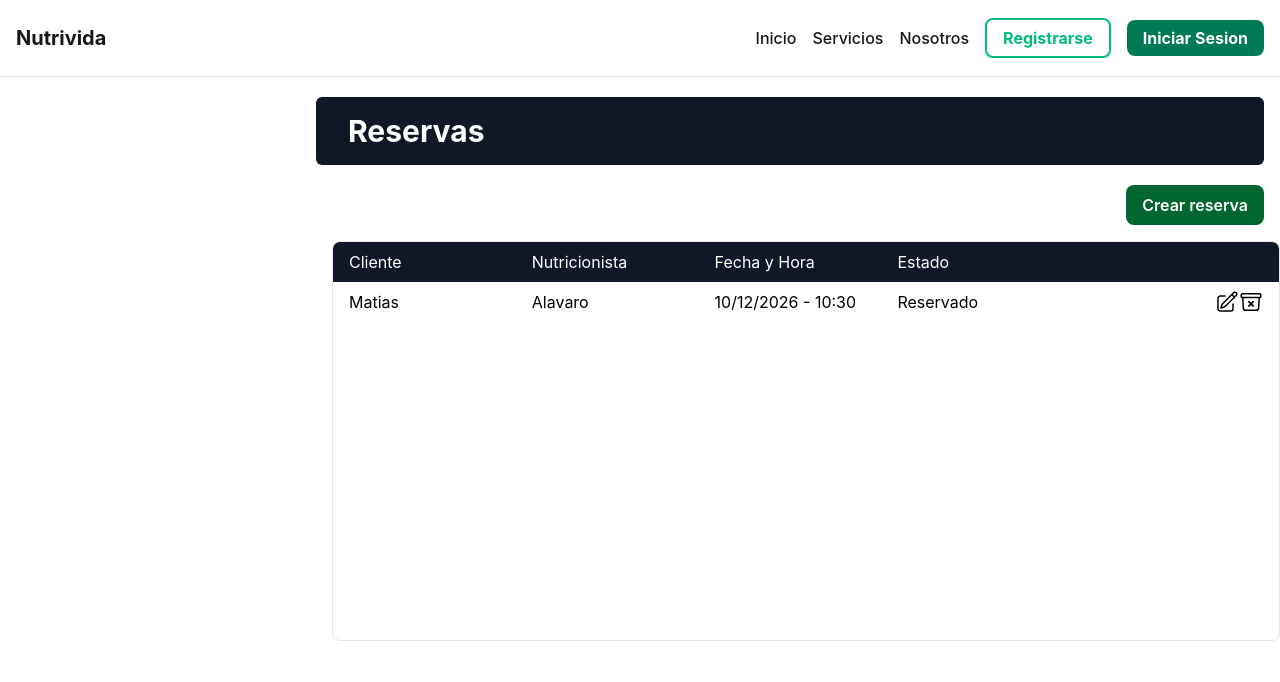
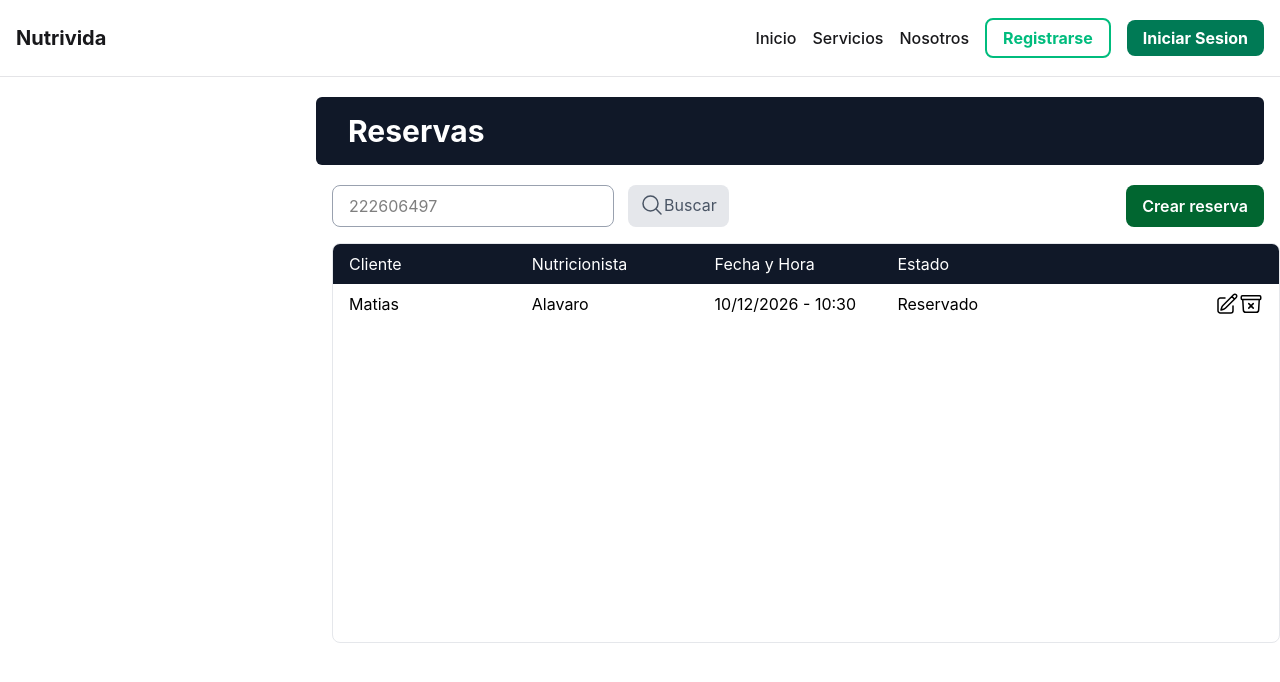
Before and after one commit to macayul-boop/Nutrivida, a React (Vite) app in the folder nutrivida/: page /secretario/reserva in a window 1280 px wide. Shown: the top 682 px of the page. Built offline with nearby package versions, Linux system fonts and the light colour scheme.

Commit message:
Se agrego funcionalidad para buscar reservas cliente

```diff
--- a/nutrivida/src/componente/FormularioEditarReserva.jsx
+++ b/nutrivida/src/componente/FormularioEditarReserva.jsx
@@ -59,18 +59,27 @@ function FormularioEditarReserva({datos, onCerrarModal, onGuardar}){
 
         if(Object.keys(nuevosErrores).length === 0){
 
-            const datosNuevos = {...datos}
-
-            datosNuevos.fecha = fechaReserva.toLocaleDateString()
-            datosNuevos.horaInicio = horaReserva
+            const nuevoDato = {
+                id: datos.id,
+                idCliente: datos.idCliente,
+                nombreCliente: datos.nombreCliente,
+                rutCliente: datos.rutCliente,
+                idConsulta: datos.idConsulta,
+                idNutricionista: datos.idNutricionista,
+                nombreNutricionista: datos.nombreNutricionista,
+                fecha:fechaReserva.toLocaleDateString(),
+                horaInicio:horaReserva,
+                estado: datos.estado
+            }
 
 
-            onGuardar(datosNuevos)
+
+            onGuardar(nuevoDato)
             setError({})
             setFechaReserva(null)
             setHoraReserva(null)
             onCerrarModal()
-            console.log(datosNuevos)
+            console.log(nuevoDato)
         }else{
             console.log("Hay un error")
         }
--- a/nutrivida/src/pages/secretario/SecretarioReserva.jsx
+++ b/nutrivida/src/pages/secretario/SecretarioReserva.jsx
@@ -24,6 +24,8 @@ function SecretarioReserva(){
 
     const [reservaEditar, setReservaEditar] = useState(null)
     const [modalEditarReserva, setModalEditarReserva] = useState(false)
+
+    const [textBuscador, setTextBuscador] = useState('')
 
     // Crear una reserva
     const crearReserva = (datos)=>{
@@ -60,7 +62,15 @@ function SecretarioReserva(){
         console.log(reserva)
         const nuevaLista = reservas.map((value)=> value.id === reserva.id ? reserva : value)
         console.log(nuevaLista)
-        setReservas(nuevaLista)
+        setReservas(reservas.map((value)=> (value.id === reserva.id ? reserva : value)))
+    }
+
+    const buscador = ()=>{
+        if(textBuscador.trim().length === 0){
+            setReservas(DATOS_RESERVAS)
+        }else{
+            setReservas(reservas.filter((value)=> value.rutCliente === textBuscador))
+        }
     }
 
     return(
@@ -69,7 +79,16 @@ function SecretarioReserva(){
                 <section className="bg-gray-900 w-full mt-15 lg:mt-1 rounded-md">
                     <h1 className="text-3xl font-bold text-white py-4 px-8">Reservas</h1>
                 </section>
-                <section className="pt-5 flex justify-end">
+                <section className="pt-5 flex flex-col sm:flex-row justify-between">
+                    <section className="flex gap-3.5 max-w-2xl px-4">
+                        <input value={textBuscador} onChange={(e)=> setTextBuscador(e.target.value)} type="text" className="border border-gray-400 rounded-lg px-4 py-2 w-full" placeholder="222606497"/>
+                        <button onClick={()=> buscador()} className="bg-gray-200 text-gray-600 flex justify-center px-3 py-2 rounded-lg">
+                            <svg xmlns="http://www.w3.org/2000/svg" fill="none" viewBox="0 0 24 24" strokeWidth={1.5} stroke="currentColor" className="size-6">
+                                <path strokeLinecap="round" strokeLinejoin="round" d="m21 21-5.197-5.197m0 0A7.5 7.5 0 1 0 5.196 5.196a7.5 7.5 0 0 0 10.607 10.607Z" />
+                            </svg>
+                            Buscar
+                        </button>
+                    </section>
                     <button onClick={()=> setModalCrearReserva(!modalCrearReserva)} className="px-4 py-2 bg-green-800 text-white font-semibold rounded-lg">
                         Crear reserva
                     </button>
```
